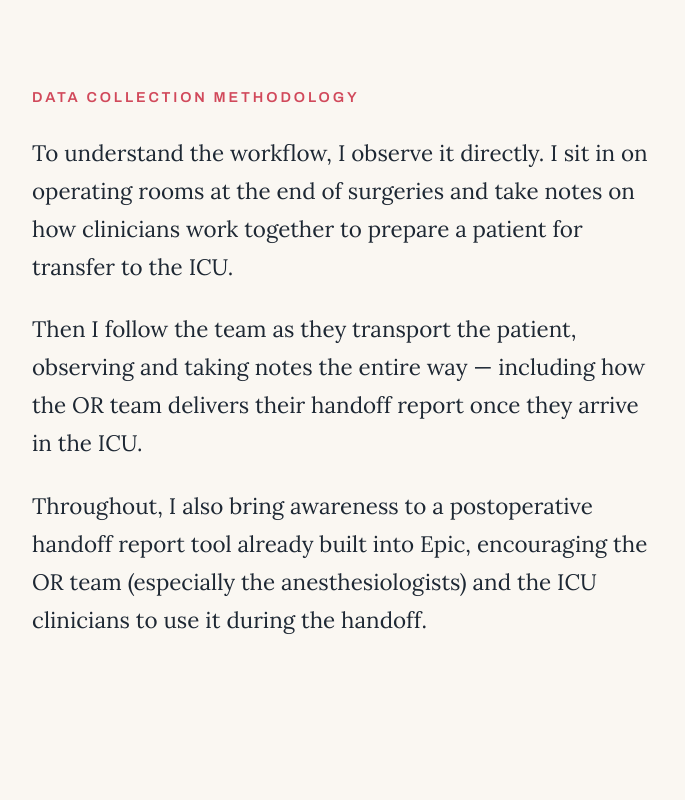
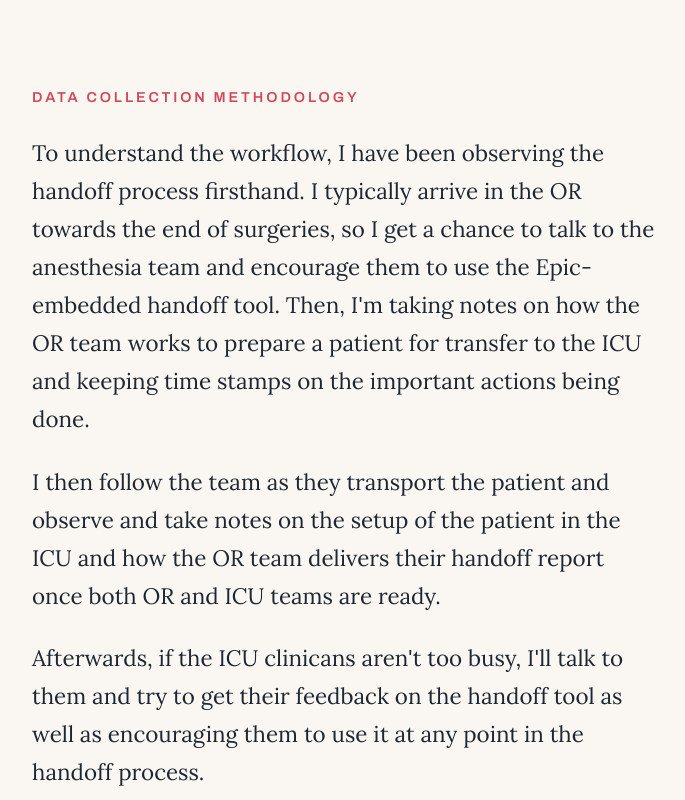
Before and after one commit to yanmaggie53/bids-postop-handoff, a website built with Vite: page index.html in a window 1280 px wide. Shown: the part 1740-2540 px from the top of the page, without its empty margins (296-981 px from the left). Built offline with nearby package versions, Linux system fonts and the light colour scheme.

Commit message:
update website

```diff
--- a/index.html
+++ b/index.html
@@ -63,20 +63,21 @@
       <section class="prose" id="methods-collection">
         <p class="prose__kicker">Data Collection Methodology</p>
         <p>
-          To understand the workflow, I observe it directly. I sit in on
-          operating rooms at the end of surgeries and take notes on how
-          clinicians work together to prepare a patient for transfer to the ICU.
+          To understand the workflow, I have been observing the handoff process firsthand.
+          I typically arrive in the OR towards the end of surgeries, so I get a chance to
+          talk to the anesthesia team and encourage them to use the Epic-embedded handoff tool.
+          Then, I'm taking notes on how the OR team works to prepare a patient for transfer
+          to the ICU and keeping time stamps on the important actions being done.
         </p>
         <p>
-          Then I follow the team as they transport the patient, observing and
-          taking notes the entire way &mdash; including how the OR team delivers
-          their handoff report once they arrive in the ICU.
+          I then follow the team as they transport the patient and observe and take notes on the
+          setup of the patient in the ICU and how the OR team delivers their handoff report once
+          both OR and ICU teams are ready.
         </p>
         <p>
-          Throughout, I also bring awareness to a postoperative handoff report
-          tool already built into Epic, encouraging the OR team (especially the
-          anesthesiologists) and the ICU clinicians to use it during the
-          handoff.
+          Afterwards, if the ICU clinicans aren't too busy, I'll talk to them and try to get their
+          feedback on the handoff tool as well as encouraging them to use it at any point in the
+          handoff process.
         </p>
       </section>
 
```
